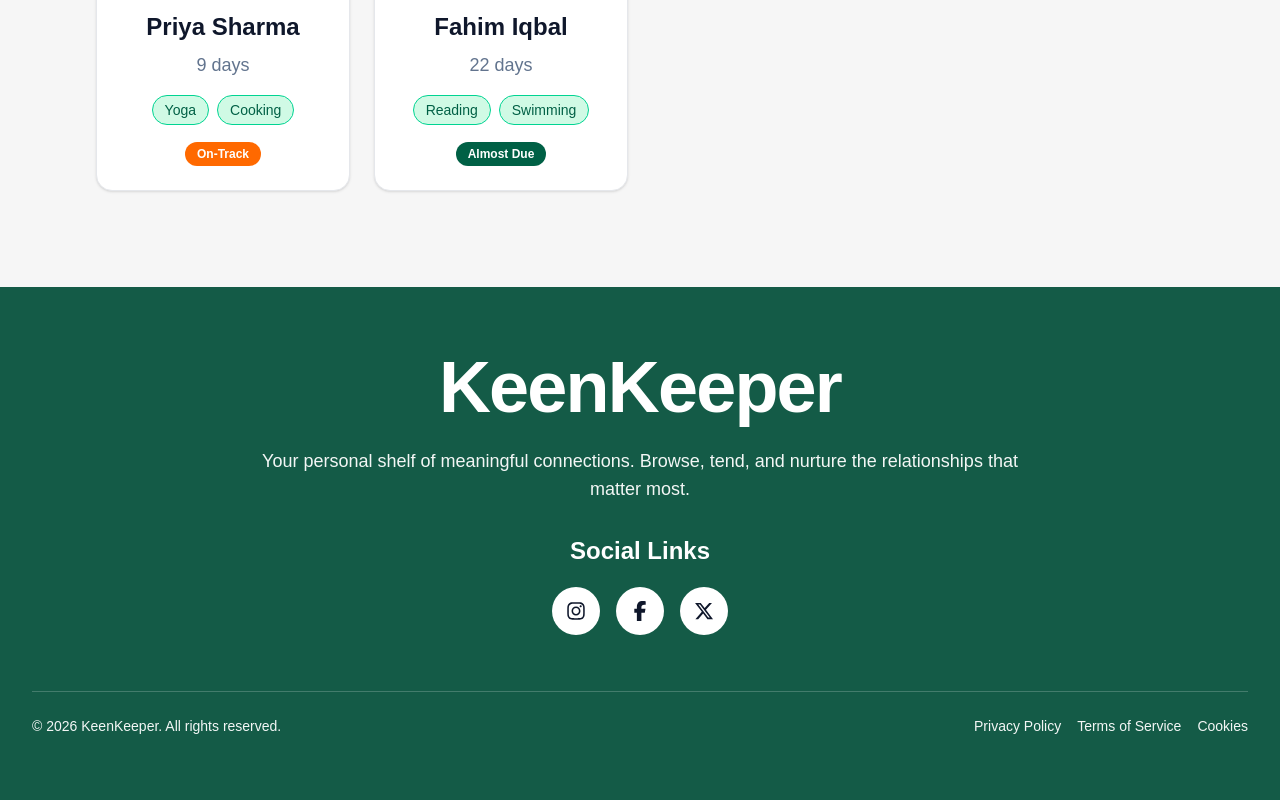
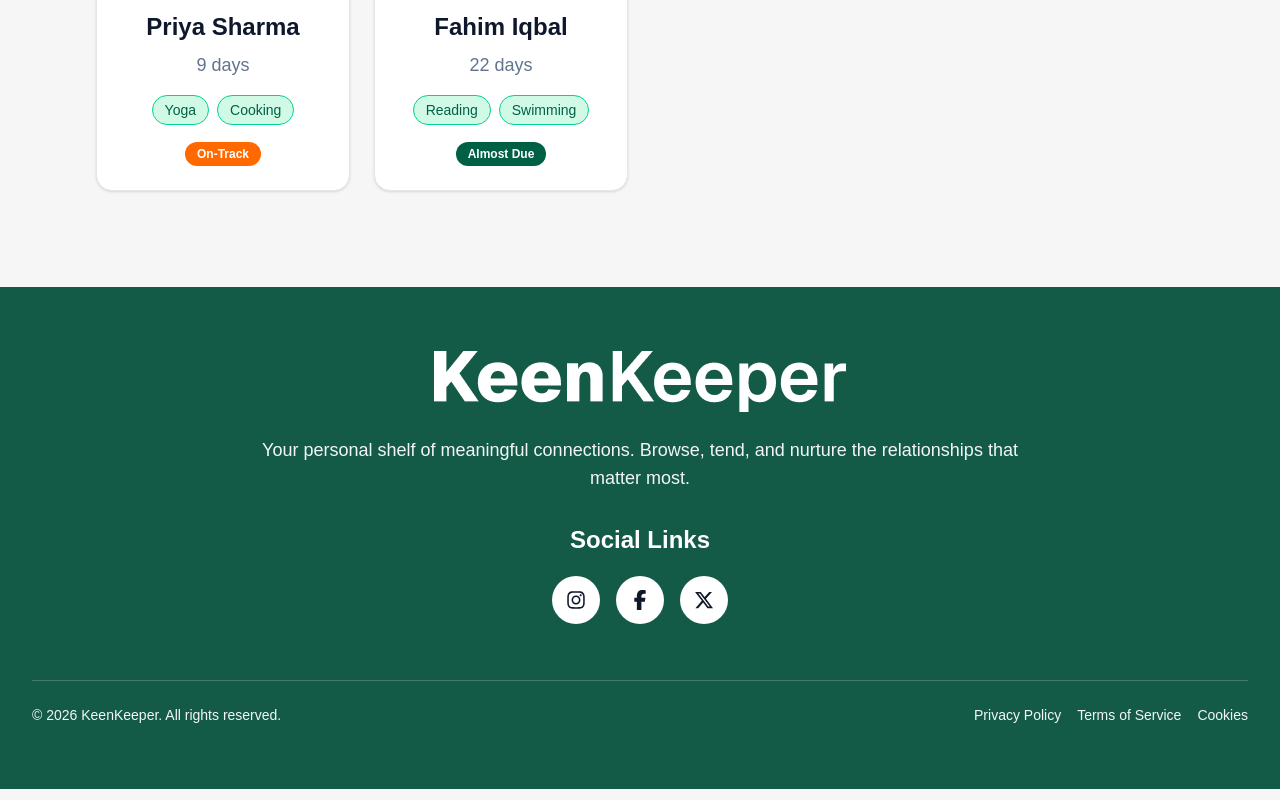
Before and after one commit to t0wk1r/keenkeeper, a Next.js app: page / in a window 1280 px wide. Shown: the part 1444-2244 px from the top of the page. Built offline with nearby package versions, Linux system fonts and the light colour scheme.

Commit message:
footer logo modify

```diff
--- a/components/Footer.tsx
+++ b/components/Footer.tsx
@@ -1,13 +1,16 @@
 import { FaFacebookF, FaInstagram, FaXTwitter } from 'react-icons/fa6';
+import Link from 'next/link';
 
 export default function Footer() {
   return (
     <footer className="mt-16 bg-[#145B47] text-white">
       <div className="mx-auto max-w-7xl px-4 py-16 text-center sm:px-6 lg:px-8">
-        <h2 className="text-5xl font-extrabold tracking-tight sm:text-7xl">
-          KeenKeeper
-        </h2>
-
+          <Link href="/" className="flex justify-center">
+          <img
+            src="/logo-light.png"
+            alt="KeenKeeper Logo"
+          />
+        </Link>
         <p className="mx-auto mt-6 max-w-3xl text-sm text-white/95 sm:text-lg">
           Your personal shelf of meaningful connections. Browse, tend, and nurture the
           relationships that matter most.
```
Also changed, not shown: public/logo-light.png (added).
